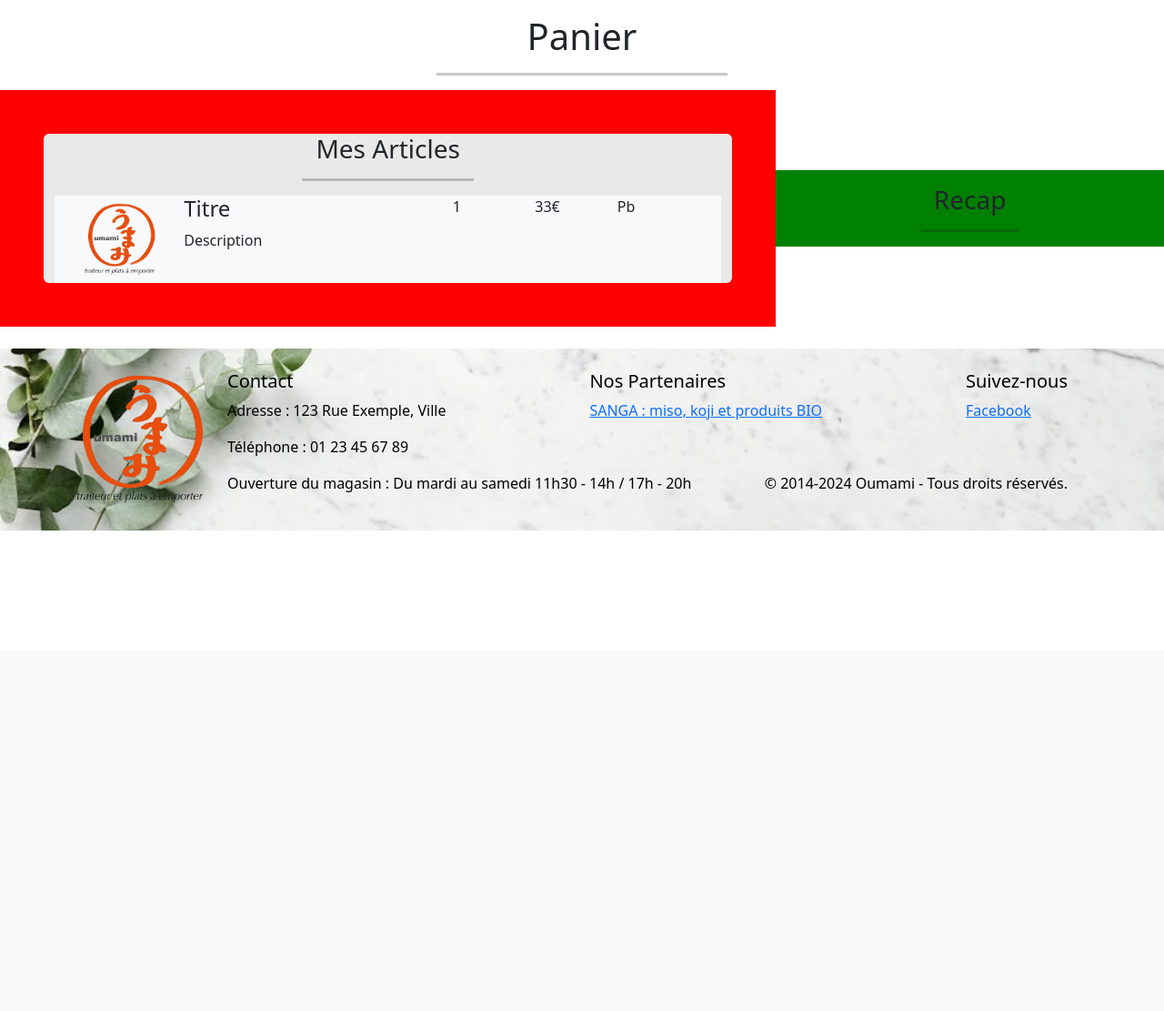
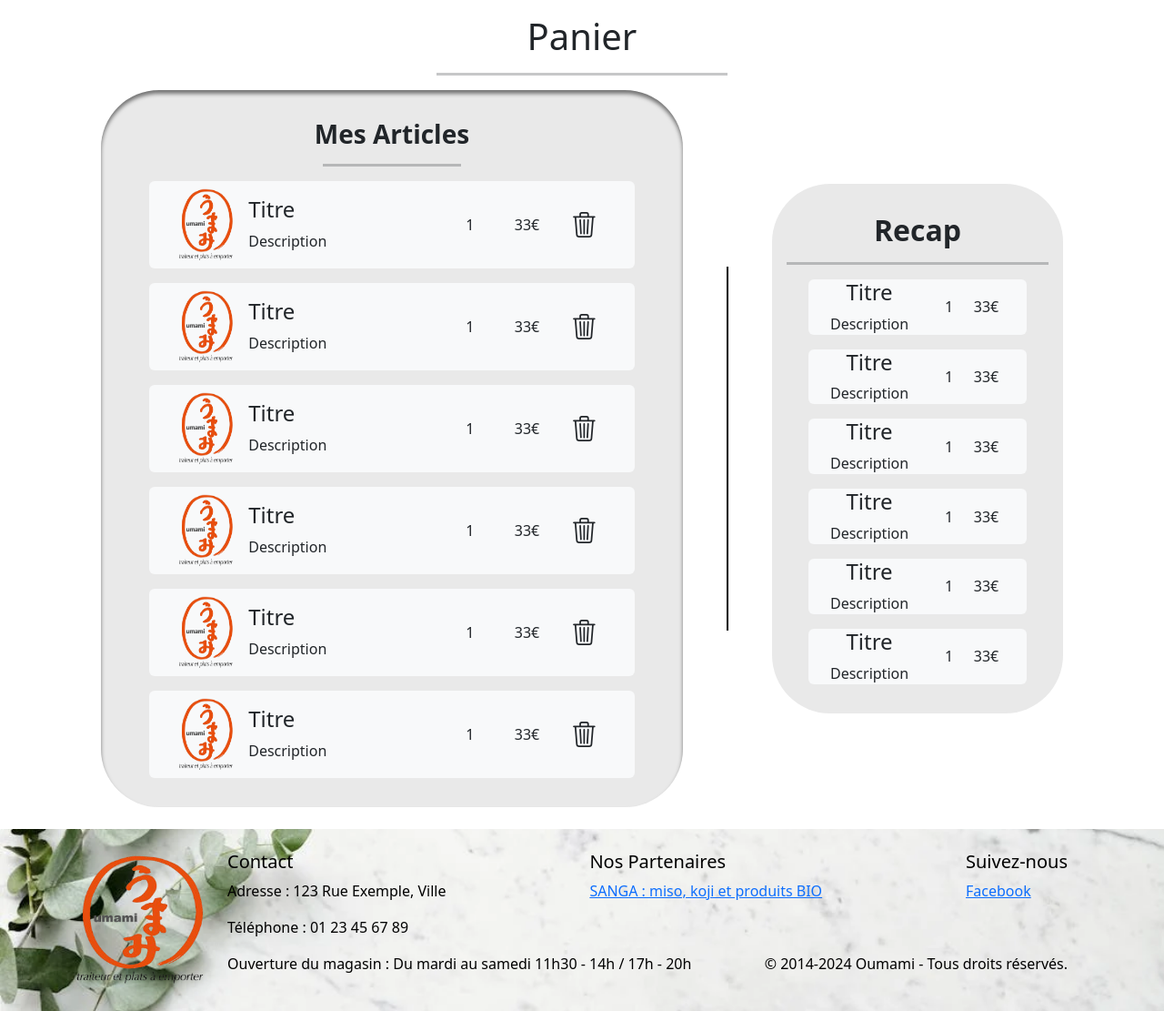
Before and after one commit to LeskGit/SAE_FI, a Flask app: page /panier in a window 1280 px wide. Shown: the part 86-1197 px from the top of the page at 91% size. Before the commit the page ends 669 px from the top, so only its background shows below. Run offline with Flask 3, Linux system fonts and the light colour scheme; some libraries are stand-ins or nearby versions.

Commit message:
Update du panier

```diff
--- a/project/static/panier.css
+++ b/project/static/panier.css
@@ -1,3 +1,15 @@
-.mes_articles{
+.background_panier{
     background-color: #E9E9E9;
+    border-radius: 4em;
 }
+
+.inner-shadow {
+    box-shadow: inset 0px 4px 4px rgba(0, 0, 0, 0.5);
+
+}
+
+.separator {
+    border-left: 2px solid black;
+    height: 50vh;
+    margin: 0;
+}
--- a/project/templates/base.html
+++ b/project/templates/base.html
@@ -33,14 +33,14 @@
             <a class="nav-item nav-link flex-grow-1 text-center text_nav" href="{{ url_for('home') }}">Commander</a>
 
             <div class="nav-item nav-link text-center">
-                <a href="{{ url_for('home') }}">
+                <a href="{{ url_for('panier') }}">
                     <img src="{{ url_for('static', filename='img/logo_panier.png') }}" class="img_nav" alt="Logo panier">
                 </a>
                 <a data-bs-toggle="dropdown" href="#" aria-expanded="false">
                     <img src="{{ url_for('static', filename='img/logo_login.png') }}" class="img_nav rounded-circle" alt="Logo login">
                 </a>
                 <ul class="dropdown-menu dropdown-menu-end shadow-sm p-2 rounded">
-                    <li><a class="dropdown-item py-2" href="#">Se connecter</a></li>
+                    <li><a class="dropdown-item py-2" href="{{ url_for('login') }}">Se connecter</a></li>
                     <li><a class="dropdown-item py-2" href="#">S'inscrire</a></li>
                     <li><hr class="dropdown-divider"></li>
                     <li><a class="dropdown-item py-2" href="#">Mon profil</a></li>
--- a/project/templates/panier.html
+++ b/project/templates/panier.html
@@ -10,33 +10,62 @@
     <hr class="w-25 mx-auto bg-dark bar"/>
 </div>
 
-<div class="container-fluid d-flex p-0 mb-4 align-items-center">
-    <div class="col-md-8 text-start" style="background-color: red;">
-        <div class="rounded mes_articles m-5">
-            <h3 class="text-center my-3">Mes Articles</h3>
+<div class="container-fluid d-flex p-0 mb-4 align-items-center justify-content-center">
+    <div class="col-md-6 text-start mx-5">
+        <div class="inner-shadow background_panier p-3">
+            <h3 class="text-center my-3 fw-bold">Mes Articles</h3>
             <hr class="w-25 mx-auto bg-dark bar"/>
-            <div class="container-fluid">
-                <div class="container d-flex bg-light">
-                    <div class="container col-2">
-                        <img src="{{ url_for('static', filename='img/logo_oumami.png') }}" class="img-fluid img_article m-2" style="width: 80px; height: 80px" alt="produit1">
+            <div class="container-fluid col-11">
+
+                {% for i in range(6) %}
+
+                    <div class="container d-flex bg-light rounded my-3">
+                        <div class="container col-2">
+                            <img src="{{ url_for('static', filename='img/logo_oumami.png') }}" class="img-fluid img_article m-2" style="width: 80px; height: 80px" alt="produit1">
+                        </div>
+                        <div class="container my-auto">
+                            <h4>Titre</h4>
+                            <p class="mb-0">Description</p>
+                        </div>
+                        <div class="container d-flex">
+                            <p class="col-4 text-center my-auto">1</p>
+                            <p class="col-4 text-center my-auto">33€</p>
+                            <svg xmlns="http://www.w3.org/2000/svg" width="28" height="28" fill="currentColor" class="bi bi-trash3 col-4 text-center my-auto" viewBox="0 0 16 16">
+                                <path d="M6.5 1h3a.5.5 0 0 1 .5.5v1H6v-1a.5.5 0 0 1 .5-.5M11 2.5v-1A1.5 1.5 0 0 0 9.5 0h-3A1.5 1.5 0 0 0 5 1.5v1H1.5a.5.5 0 0 0 0 1h.538l.853 10.66A2 2 0 0 0 4.885 16h6.23a2 2 0 0 0 1.994-1.84l.853-10.66h.538a.5.5 0 0 0 0-1zm1.958 1-.846 10.58a1 1 0 0 1-.997.92h-6.23a1 1 0 0 1-.997-.92L3.042 3.5zm-7.487 1a.5.5 0 0 1 .528.47l.5 8.5a.5.5 0 0 1-.998.06L5 5.03a.5.5 0 0 1 .47-.53Zm5.058 0a.5.5 0 0 1 .47.53l-.5 8.5a.5.5 0 1 1-.998-.06l.5-8.5a.5.5 0 0 1 .528-.47M8 4.5a.5.5 0 0 1 .5.5v8.5a.5.5 0 0 1-1 0V5a.5.5 0 0 1 .5-.5"/>
+                            </svg>
+                        </div>
                     </div>
-                    <div class="container">
-                        <h4>Titre</h4>
-                        <p>Description</p>
-                    </div>
-                    <div class="container d-flex">
-                        <p class="col-4">1</p>
-                        <p class="col-4">33€</p>
-                        <p class="col-4">Pb</p>
-                    </div>
-                </div>
+
+                {% endfor %}
             </div>
         </div>
     </div>
-    <div class="col-md-4 text-center" style="background-color: green;">
-        <div>
-            <h3 class="text-center my-3">Recap</h3>
-            <hr class="w-25 mx-auto bg-dark bar"/>
+
+    <div class="separator"></div>
+
+    <div class="col-md-3 text-center mx-5">
+        <div class="background_panier p-3">
+            <h2 class="text-center my-3 fw-bold">Recap</h2>
+            <hr class="w-100 mx-auto bg-dark bar"/>
+
+            <div class="container-fluid col-11">
+
+                {% for i in range(6) %}
+
+                        <div class="container d-flex bg-light rounded my-3">
+                            <div class="container my-auto">
+                                <h4>Titre</h4>
+                                <p class="mb-0">Description</p>
+                            </div>
+                            <div class="container d-flex">
+                                <p class="col-6 text-center my-auto">1</p>
+                                <p class="col-6 text-center my-auto">33€</p>
+                            </div>
+                        </div>
+
+                {% endfor %}
+
+            </div>
         </div>
     </div>
 </div>
```
